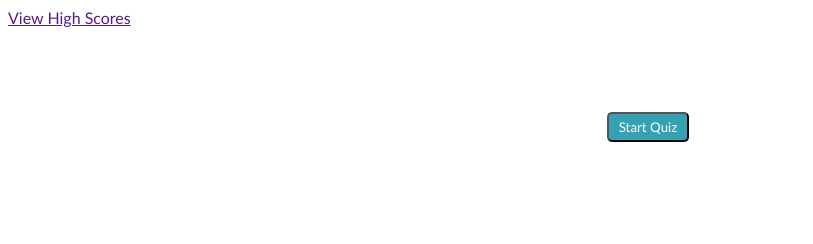
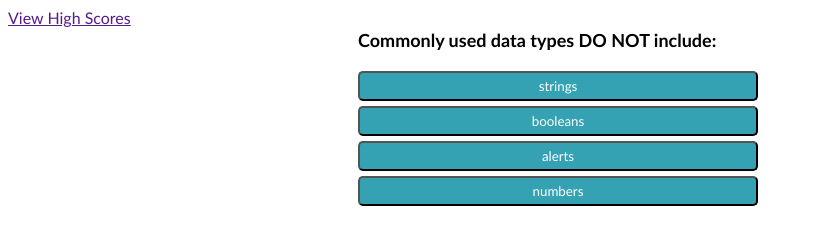
Before and after one commit to JesusRodriguezDev/javaScriptQuizHomework, a plain HTML site: page index.html in a window 1280 px wide. Both pictures are taken after a click on the button "Start Quiz". Shown: the whole page, without its empty margins (0-813 px from the left). Drawn offline with Linux system fonts and the light colour scheme.

Commit message:
cleaned up HTML and added functionality functions to JS file

```diff
--- a/index.html
+++ b/index.html
@@ -21,12 +21,12 @@
             <!-- questions and answers -->
             <div id = "question">Question</div>
             <div id = "answer-list" class = "answer-buttons">
-                <button class = "btn">First Answer</button>
-                <button class = "btn">Second Answer</button>
-                <button class = "btn">Third Answer</button>
-                <button class = "btn">Fourth Answer</button>
+                <button id="btn1" class = "btn"></button>
+                <button id="btn2" class = "btn"></button>
+                <button id="btn3" class = "btn"></button>
+                <button id="btn4" class = "btn"></button>
             </div>
-            <div class="wrong-right"></div>
+            <div id="wrong-correct"></div>
         </div>
         <div class = "control-buttons">
             <button id = "start-btn" class = "start-btn btn">Start Quiz</button>
--- a/script.js
+++ b/script.js
@@ -1,18 +1,47 @@
-var start_btn = document.querySelector(".start-btn");
-var questions_box = document.querySelector(".qna-box");
-var start_screen = document.querySelector(".starting-screen");
-var high_scores = document.querySelector(".high-scores");
-var timer = document.querySelector(".timer");
-var question = document.querySelector(".question");
-var answers_list = document.querySelector(".answers-list");
-var wrong_right = document.querySelector(".wrong-right");
-var done_screen = document.querySelector(".done-screen");
-var total_score = document.querySelector(".total-score");
-var input_box = document.querySelector(".input-box");
-var score_list = document.querySelector(".score-list");
-var hs_buttons = document.querySelector(".hs-buttons");
-var go_back = document.querySelector("#go-back");
-var clear_hs = document.querySelector("#clear-hs");
+var startButtonEl = document.querySelector("#start-btn");
+var questionBoxEl = document.querySelector("#question-box");
+var questionEl = document.querySelector('#question');
+var answerButtonsEl = document.querySelector("#answer-list");
+var button1El = document.querySelector("#btn1");
+var button2El = document.querySelector("#btn2");
+var button3El = document.querySelector("#btn3");
+var button4El = document.querySelector("#btn4");
+var wrongCorrectMessage = document.querySelector("#wrong-correct")
+
+// start the game
+startButtonEl.addEventListener("click", startGame);
+function startGame(){
+    console.log("started");
+    startButtonEl.classList.add("hide");
+    questionBoxEl.classList.remove("hide");
+    activeQuestion = 0;
+    questionPicker();
+}
+
+function questionPicker(){
+    displayQuestions(questions[activeQuestion]);
+}
+
+function displayQuestions(question){
+    questionEl.innerHTML = question.question;
+    button1El.innerHTML = question.choices[0];
+    button2El.innerHTML = question.choices[1];
+    button3El.innerHTML = question.choices[2];
+    button4El.innerHTML = question.choices[3];
+    answerButtonsEl.addEventListener("click", answerPicker);
+}
+
+function answerPicker(event){
+    console.log(event.target);
+    var pickedAnswer = event.target.innerHTML;
+    if(pickedAnswer === questions[activeQuestion].answer)  {
+        wrongCorrectMessage.innerHTML = "Correct"
+    }else{
+        wrongCorrectMessage.innerHTML = "Wrong"
+    }
+}
+
+
 
 var questions = [
     {
--- a/style.css
+++ b/style.css
@@ -45,3 +45,8 @@ main {
 .hide {
     display: none;
 }
+
+#question {
+    font-weight: bold;
+    font-size: large;
+}
```
